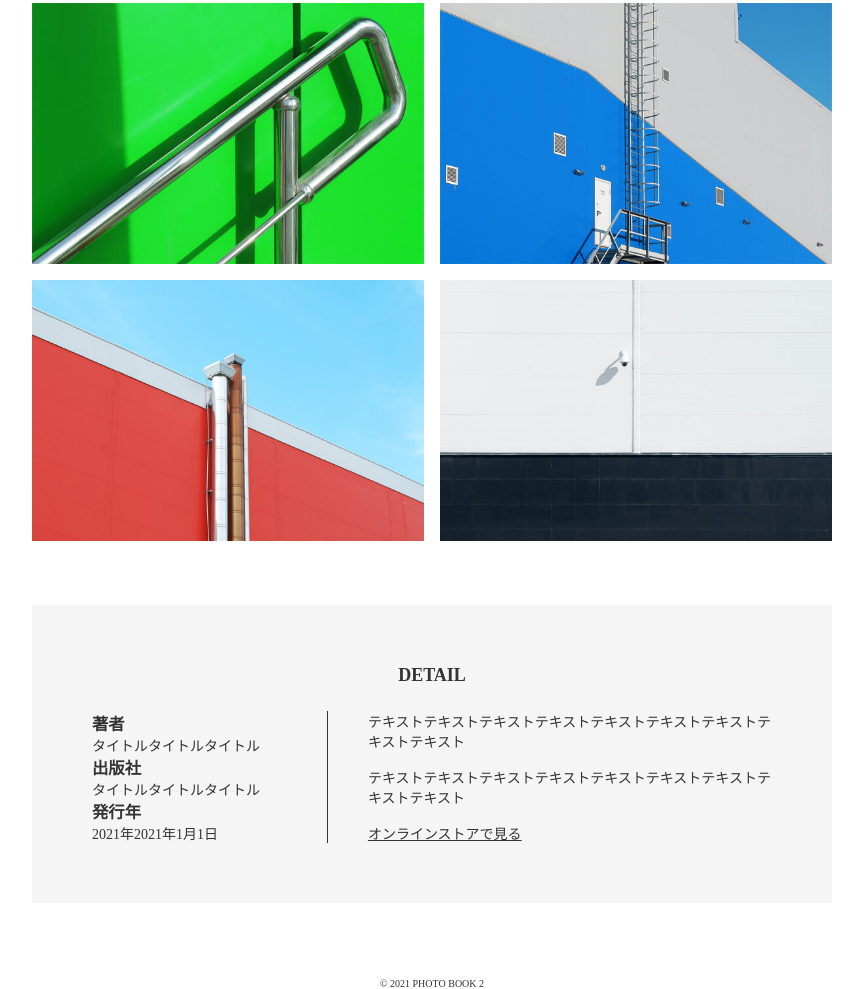
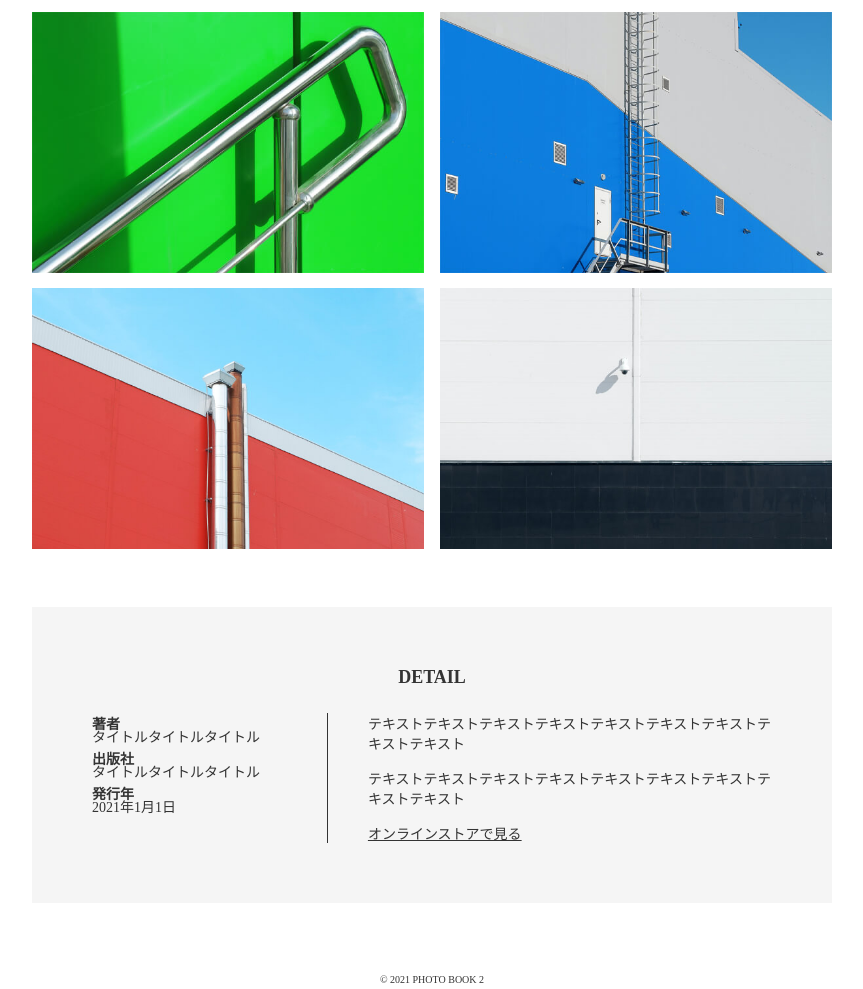
Before and after one commit to yasuta773/photo2-mac, a plain HTML site: page index.html in a window 1280 px wide. Shown: the part 980-1969 px from the top of the page, without its empty margins (208-1071 px from the left). Drawn offline with Linux system fonts and the light colour scheme.

Commit message:
pc-rayout

```diff
--- a/css/style.css
+++ b/css/style.css
@@ -4,19 +4,22 @@
 .container{
     margin: 0 auto;
     max-width: 800px;
-    width: 100%;
-    text-align: center;
+    width: calc(100% - 40px);
 }
 .title{
     padding-bottom: 25px;
+    text-align: center;
 }
 .title h2{
     font-size: 18px;
     font-weight: bold;
     color: #333333;
 }
-
-@media screen and (max-width 750px) {
+img{
+    max-width: 100%;
+    vertical-align: top;
+}
+@media screen and (max-width: 750px) {
 .container{
     width: calc(100% - 40px);
 }
@@ -26,8 +29,11 @@
 /*headerここから*/
 header .container{
     max-width: 1000px;
-    text-align: initial;
-    padding-top: 43px;
+    padding-top: 60px;
+}
+header h1{
+    line-height: 0;
+    margin-bottom: 15px;
 }
 /*headerここまで*/
 
@@ -36,14 +42,16 @@ header .container{
     max-width: 1000px;
     height: 400px;
     background-image: url(../images/mainvisual.png);
-    background-size: contain;
+    background-size: cover;
+    background-position: center;
+    width: 100%;
 }
 /*mainvisual-wrapperここまで*/
 
 /*index-wrapperここから*/
 .index-wrapper .container{
-    margin-top: 60px;
-    margin-bottom: 60px;
+    margin-top: 58px;
+    margin-bottom: 58px;
     padding: 60px;
     background-color: #F5F5F5;
 }
@@ -54,6 +62,8 @@ header .container{
 }
 ol{
     list-style-position: inside;
+    width: 410px;
+    margin: 0 auto;
 }
 li{
     font-size: 14px;
@@ -67,17 +77,16 @@ li{
     display: flex;
     flex-wrap: wrap;
     justify-content: space-between;
-    height: 542px;
-    align-content: space-between;
 }
-.image-container img{
-    max-width: 100%;
+.image-container{
+    margin-bottom: 15px;
+    width: calc((100% - 15px) / 2);
 }
 /*images-wrapperここまで*/
 
 /*detail-wrapperここから*/
 .detail-wrapper .container{
-    margin-top: 60px;
+    margin-top: 43px;
     margin-bottom: 60px;
     padding: 60px;
     background-color: #F5F5F5;
@@ -87,31 +96,37 @@ li{
     display: flex;
     justify-content: flex-start;
     font-size: 14px;
+    color: #333333;
 }
 .information{
     width: 280px;
     border-right: solid 1px #333333;
 }
-.information-contents{
-    color: #333333;
+.information dt{
+    font-weight: bold;
+}
+.information dd{
+    line-height: 0;
+    margin-top: 5px;
+    margin-bottom: 10px;
 }
 .text{
     width: 520px;
-    display: flex;
-    flex-direction: column;
-    justify-content: space-between;
-    color: #333333;
     padding-left: 40px;
 }
-.text-contents a{
+.text p{
+    margin-bottom: 15px;
+}
+.text a{
     color: #333333;
 }
 /*detail-wrapperここまで*/
 
 /*footerここから*/
 footer p{
+    text-align: center;
     font-size: 10px;
     color: #333333;
-    padding-top: 15px;
+    padding-top: 11px;
 }
 /*footerここまで*/
--- a/index.html
+++ b/index.html
@@ -56,29 +56,19 @@
             </div>
             <div class="detail-contents">
                 <div class="information">
-                    <div class="information-contents">
-                        <h3>著者</h3>
-                        <p>タイトルタイトルタイトル</p>
-                    </div>
-                    <div class="information-contents">
-                        <h3>出版社</h3>
-                        <p>タイトルタイトルタイトル</p>
-                    </div>
-                    <div class="information-contents">
-                        <h3>発行年</h3>
-                        <p>2021年2021年1月1日</p>
-                    </div>
+                    <dl>
+                        <dt>著者</dt>
+                        <dd>タイトルタイトルタイトル</dd>
+                        <dt>出版社</dt>
+                        <dd>タイトルタイトルタイトル</dd>
+                        <dt>発行年</dt>
+                        <dd>2021年1月1日</dd>
+                    </dl>
                 </div>
                 <div class="text">
-                    <div class="text-contents">
-                        <p>テキストテキストテキストテキストテキストテキストテキストテキストテキスト</p>
-                    </div>
-                    <div class="text-contents">
-                        <p>テキストテキストテキストテキストテキストテキストテキストテキストテキスト</p>
-                    </div>
-                    <div class="text-contents">
-                        <a href="#onlinestore">オンラインストアで見る</a>
-                    </div>
+                    <p>テキストテキストテキストテキストテキストテキストテキストテキストテキスト</p>
+                    <p>テキストテキストテキストテキストテキストテキストテキストテキストテキスト</p>
+                    <a href="#onlinestore">オンラインストアで見る</a>
                 </div>
             </div>
         </div>
```
